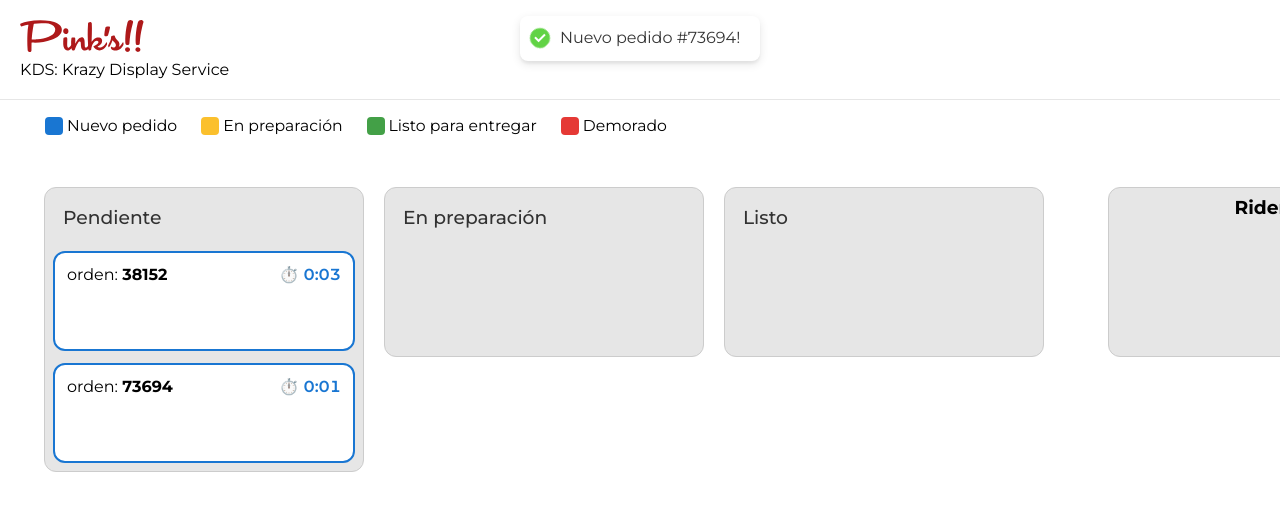
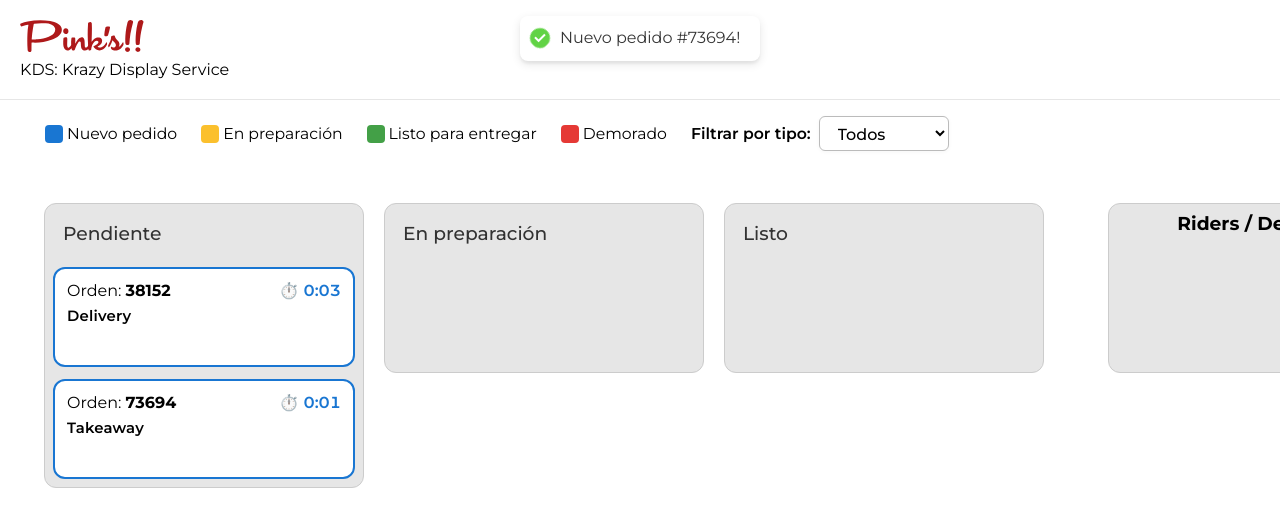
Before and after one commit to pinkshq/pinks-tech-test-kds, a Next.js app: page / in a window 1280 px wide. Shown: the top 526 px of the page. Built offline with nearby package versions, Linux system fonts and the light colour scheme.

Commit message:
feat: enhance Kanban logic, order state management, filtering, and UI consistency across components

```diff
--- a/components/Column/Column.tsx
+++ b/components/Column/Column.tsx
@@ -33,6 +33,13 @@ function getBorderColorByState(state: string) {
   if (state === "DELIVERED") return "#888";
   return "#222";
 }
+
+const orderTypeLabels: Record<string, string> = {
+  delivery: "Delivery",
+  takeaway: "Takeaway",
+  dinein: "Dine-in",
+  all: "Todos",
+};
 
 export default function Column(props: ColumnProps) {
   const [selectedOrder, setSelectedOrder] = useState<Order | null>(null);
@@ -79,7 +86,7 @@ export default function Column(props: ColumnProps) {
                     >
                       <div style={{ display: "flex", justifyContent: "space-between", alignItems: "center" }}>
                         <span>
-                          orden: <b>{order.id}</b>
+                          Orden: <b>{order.id}</b>
                         </span>
                         <span
                           style={{
@@ -94,6 +101,15 @@ export default function Column(props: ColumnProps) {
                         >
                           {min >= 15 && <span style={{marginRight: 4}}>⚠️</span>}
                           ⏱️ {min}:{sec.toString().padStart(2, "0")}
+                        </span>
+                      </div>
+                      <div style={{ marginTop: 6 }}>
+                        <span style={{
+                          fontSize: "0.93em",
+                          fontWeight: 600,
+                          letterSpacing: 0.2,
+                        }}>
+                          {orderTypeLabels[order.orderType]}
                         </span>
                       </div>
                       <div>
--- a/components/Kanban/Kanban.tsx
+++ b/components/Kanban/Kanban.tsx
@@ -9,8 +9,9 @@ const columns = [
   { key: "READY", title: "Listo" },
 ];
 
-export default function Kanban() {
-  const { orders, updateOrderState } = useOrders();
+export default function Kanban({ orders: propOrders }: { orders?: any[] }) {
+  const { orders: contextOrders, updateOrderState } = useOrders();
+  const orders = propOrders || contextOrders;
 
   const handleDragEnd = (result: any) => {
     const { destination, source, draggableId } = result;
--- a/components/OrderDetailsModal.tsx
+++ b/components/OrderDetailsModal.tsx
@@ -6,6 +6,13 @@ const statusLabels: Record<string, string> = {
   IN_PROGRESS: "In Progress",
   READY: "Ready",
   DELIVERED: "Delivered",
+};
+
+const orderTypeLabels: Record<string, string> = {
+  delivery: "Delivery",
+  takeaway: "Takeaway",
+  dinein: "Dine-in",
+  all: "Todos",
 };
 
 interface Props {
@@ -21,6 +28,11 @@ export default function OrderDetailsModal({ order, onClose }: Props) {
         <h2>Order Details</h2>
         <div className={styles.info}><b>ID:</b> {order.id}</div>
         <div className={styles.info}><b>Status:</b> {statusLabels[order.state] || order.state}</div>
+        {orderTypeLabels[order.orderType] && (
+          <div className={styles.info}>
+            <b>Type:</b> {orderTypeLabels[order.orderType]}
+          </div>
+        )}
         <div className={styles.itemsTitle}>Burgers:</div>
         <div className={styles.itemsList}>
           {order.items.length === 0 && <div className={styles.empty}>(No burgers)</div>}
--- a/components/Riders/Riders.tsx
+++ b/components/Riders/Riders.tsx
@@ -3,6 +3,8 @@ import Rider from "@/bases/Rider";
 import { useRiders } from "@/contexts/Riders.context";
 import { useOrders } from "@/contexts/Orders.context";
 import { Rider as RiderDTO } from "@/dtos/Rider.dto";
+import Waiter from "@/bases/Waiter";
+import Table from "@/bases/Table";
 
 export default function Riders() {
   const { riders, dispatchRiderPickup } = useRiders();
@@ -15,17 +17,30 @@ export default function Riders() {
   return (
     <section className={s["pk-riders__container"]}>
       <div className={s["pk-riders"]}>
-        <h3>Riders:</h3>
+        <h3>Riders / Deliveries:</h3>
         {riders.map((rider: RiderDTO) => {
           const order = findOrder(rider.orderWanted);
           if (!order) return null;
-          return (
-            <Rider
-              pickup={() => dispatchRiderPickup(rider.orderWanted)}
-              order={order}
-              key={rider.orderWanted}
-            />
-          );
+          if (order.orderType === "delivery") {
+            return (
+              <div key={rider.orderWanted} className={s["pk-rider__container"]} style={{position: 'relative', width: 100, height: 100}}>
+                <Rider pickup={() => dispatchRiderPickup(rider.orderWanted)} order={order} />
+              </div>
+            );
+          } else if (order.orderType === "takeaway") {
+            return (
+              <div key={rider.orderWanted} className={s["pk-rider__container"]} style={{position: 'relative', width: 100, height: 100}}>
+                <Waiter order={order} onClick={() => dispatchRiderPickup(rider.orderWanted)} />
+              </div>
+            );
+          } else if (order.orderType === "dinein") {
+            return (
+              <div key={rider.orderWanted} className={s["pk-rider__container"]} style={{position: 'relative', width: 100, height: 100}}>
+                <Table order={order} onClick={() => dispatchRiderPickup(rider.orderWanted)} />
+              </div>
+            );
+          }
+          return null;
         })}
       </div>
     </section>
--- a/contexts/Orders.context.tsx
+++ b/contexts/Orders.context.tsx
@@ -1,5 +1,5 @@
 import { Order } from "@/dtos/Order.dto";
-import { OrderOrchestrator } from "@/lib";
+import { OrderOrchestrator, getRandomOrderType } from "@/lib";
 import {
   ReactNode,
   createContext,
@@ -34,7 +34,15 @@ export function OrdersProvider(props: OrdersProviderProps) {
     const orderOrchestrator = new OrderOrchestrator();
     const listener = orderOrchestrator.run();
     listener.on("order", (order) => {
-      setOrders((prev) => [...prev, order]);
+      const validTypes = ["delivery", "takeaway", "dinein"];
+      let safeOrderType = order.orderType;
+      if (!validTypes.includes(order.orderType)) {
+        safeOrderType = getRandomOrderType();
+      }
+      setOrders((prev) => [
+        ...prev,
+        { ...order, orderType: safeOrderType },
+      ]);
       toast.success(`Nuevo pedido #${order.id}!`, {
         position: "top-center",
       });
--- a/layouts/OrdersLayout/OrdersLayout.tsx
+++ b/layouts/OrdersLayout/OrdersLayout.tsx
@@ -3,15 +3,25 @@ import s from "./OrdersLayout.module.scss";
 import Riders from "@/components/Riders";
 import Kanban from "@/components/Kanban";
 import dynamic from "next/dynamic";
+import { useOrders } from "@/contexts/Orders.context";
+import { useState } from "react";
 
 const DeliveredOrders = dynamic(
   () => import("@/components/DeliveredOrders/DeliveredOrders"),
   { ssr: false }
 );
 
-function ColorLegend() {
+const orderTypeLabels: Record<string, string> = {
+  all: "Todos",
+  delivery: "Delivery",
+  takeaway: "Takeaway",
+  dinein: "Dine-in",
+};
+
+function ColorLegendWithFilter({ orderType, setOrderType }: { orderType: string, setOrderType: (v: string) => void }) {
   return (
-    <div style={{ display: "flex", gap: 24, alignItems: "center", margin: "16px 0 8px 0", fontSize: "0.98rem", marginLeft: "45px" }}>
+    <div style={{ display: "flex", gap: 24, alignItems: "center", margin: "16px 0 8px 0", fontSize: "0.98rem", marginLeft: "45px", justifyContent: "space-between" }}>
+      <div style={{ display: "flex", gap: 24, alignItems: "center" }}>
         <span style={{ display: "flex", alignItems: "center", gap: 4 }}>
           <span style={{ width: 18, height: 18, background: "#1976d2", borderRadius: 4, display: "inline-block" }}></span> Nuevo pedido
         </span>
@@ -25,19 +35,48 @@ function ColorLegend() {
           <span style={{ width: 18, height: 18, background: "#e53935", borderRadius: 4, display: "inline-block" }}></span> Demorado
         </span>
       </div>
+      <div style={{ display: "flex", alignItems: "center", gap: 8, marginRight: 24 }}>
+        <label htmlFor="orderTypeSelect" style={{ fontWeight: 600 }}>Filtrar por tipo:</label>
+        <select
+          id="orderTypeSelect"
+          value={orderType}
+          onChange={e => setOrderType(e.target.value as "all" | "delivery" | "takeaway" | "dinein")}
+          style={{
+            padding: "6px 14px",
+            borderRadius: 6,
+            border: "1px solid #bbb",
+            fontSize: "1rem",
+            background: "#fff",
+            fontWeight: 500,
+            outline: "none",
+            boxShadow: "0 1px 4px rgba(0,0,0,0.04)",
+            cursor: "pointer"
+          }}
+        >
+          <option value="all">Todos</option>
+          <option value="delivery">Delivery</option>
+          <option value="takeaway">Takeaway</option>
+          <option value="dinein">Dine-in</option>
+        </select>
+      </div>
+    </div>
   );
 }
 
 export default function OrdersLayout() {
+  const { orders } = useOrders();
+  const [orderType, setOrderType] = useState("all");
+  const filteredOrders = orderType === "all" ? orders : orders.filter(o => o.orderType === orderType);
+
   return (
     <main className={s["pk-layout"]}>
       <nav className={s["pk-layout__navbar"]}>
         <Logo size="S" />
         <span>KDS: Krazy Display Service</span>
       </nav>
-      <ColorLegend />
+      <ColorLegendWithFilter orderType={orderType} setOrderType={setOrderType} />
       <article className={s["pk-layout__app"]}>
-        <Kanban />
+        <Kanban orders={filteredOrders} />
         <aside className={s["pk-layout__sidebar"]}>
           <Riders />
           <DeliveredOrders />
--- a/lib/index.ts
+++ b/lib/index.ts
@@ -47,6 +47,11 @@ function getRandomBurgers() {
   }));
 }
 
+export function getRandomOrderType(): "delivery" | "takeaway" | "dinein" {
+  const types = ["delivery", "takeaway", "dinein"] as const;
+  return types[Math.floor(Math.random() * types.length)];
+}
+
 export class OrderOrchestrator {
   private interval: NodeJS.Timeout | undefined;
   private maxOrders: number = getRandomInterval(10, 30);
@@ -63,6 +68,7 @@ export class OrderOrchestrator {
         state: "PENDING",
         items: getRandomBurgers(),
         createdAt: Date.now(),
+        orderType: getRandomOrderType(),
       });
       this.maxOrders--;
       if (this.maxOrders <= 0) {
```
Lines whose indentation alone changed are shown as unchanged.
